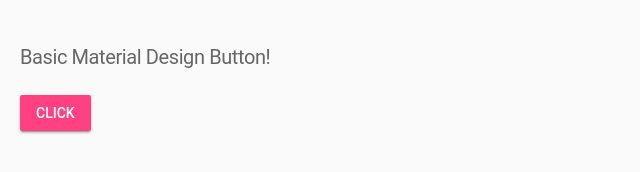
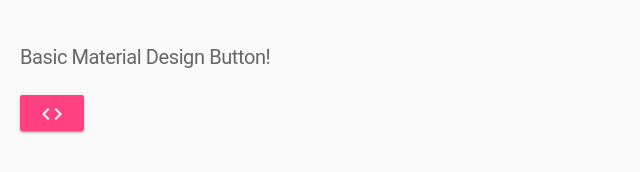
Before and after one commit to Manoj-Roy/MDL-references-, a plain HTML site: page index.html in a window 1280 px wide. Shown: the top 172 px of the page, 0-640 px from the left. Drawn offline with nearby package versions, Linux system fonts and the light colour scheme.

```diff
--- a/index.html
+++ b/index.html
@@ -28,7 +28,9 @@
 	<div>
 		<h1 class="title">Basic Material Design Button!</h1>
 
-		<button class="mdl-button mdl-js-button mdl-button--raised mdl-js-ripple-effect mdl-button--accent">Click</button>
+		<button class="mdl-button mdl-js-button mdl-button--raised mdl-js-ripple-effect mdl-button--accent"><i class="material-icons">code</i></button>
+
+
 	</div>
 </body>
 </html>
```
Also changed, not shown: 1 other file.
